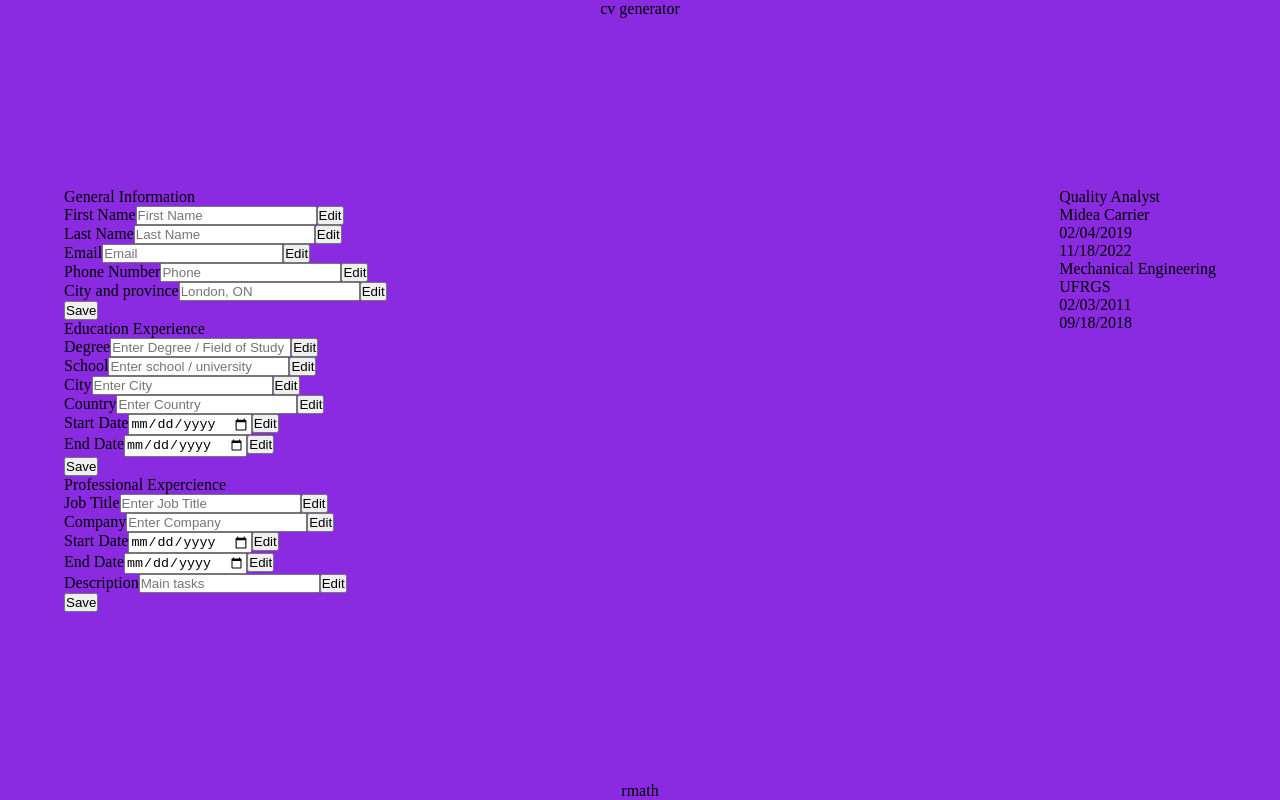
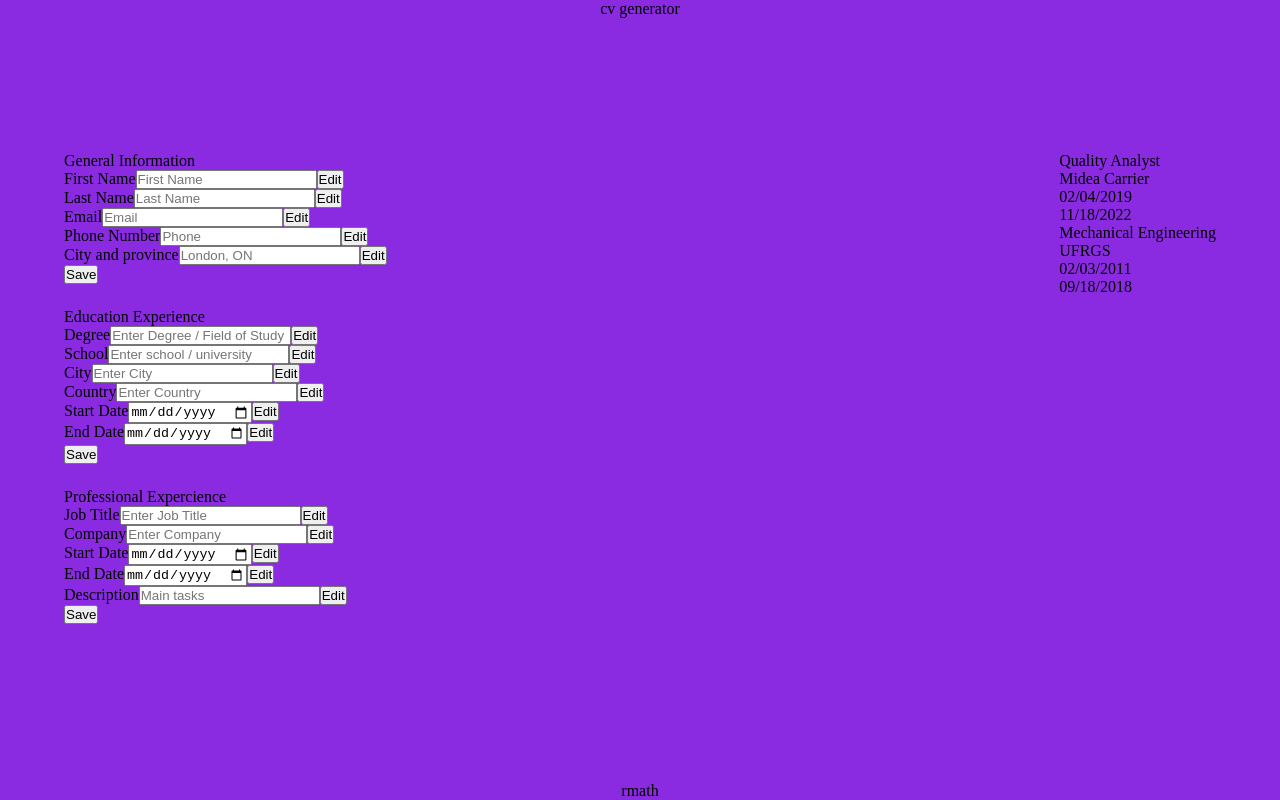
Before and after one commit to rmathr/cv-project, a React app: page / in a window 1280 px wide. Built offline with nearby package versions, Linux system fonts and the light colour scheme.

Commit message:
Refactor forms components to pass data back to their parents

```diff
--- a/src/components/App.js
+++ b/src/components/App.js
@@ -3,6 +3,7 @@ import BasicInfo from './BasicInfo';
 import Education from './Education';
 import Professional from './Professional';
 import RenderField from './RenderField';
+import BasicInfoRender from './BasicInfoRender';
 
 let info = [
   {
@@ -19,19 +20,72 @@ let info = [
   },
 ];
 class App extends Component {
+  constructor() {
+    super();
+
+    // this.state = {
+    //   basicForm: '',
+    // };
+    this.state = {
+      basicForm: '',
+      educationForm: '',
+      professionalForm: '',
+    };
+  }
+
+  saveInputValue = (obj) => {
+    for (let key in this.state) {
+      if (key === obj.form) {
+        const newState = {};
+        newState[obj.form] = obj;
+        this.setState(newState, () => {
+          console.log(this.state);
+        });
+      }
+    }
+
+    // this.setState(
+    //   {
+    //     basicForm: obj,
+    //   },
+    //   () => {
+    //     console.log(this.state);
+    //   }
+    // );
+  };
+
   render() {
     return (
       <div className="main-container">
         <header>cv generator</header>
         <div className="main-content">
           <div className="forms-fill">
-            <BasicInfo />
-            <Education />
-            <Professional />
+            <BasicInfo saveInputValue={this.saveInputValue} />
+            <Education saveInputValue={this.saveInputValue} />
+            <Professional saveInputValue={this.saveInputValue} />
           </div>
           <div className="cv-show">
-            <RenderField props={info[0]} />
-            <RenderField props={info[1]} />
+            <BasicInfoRender
+              title={info[0].title}
+              place={info[0].place}
+              startDate={info[0].startDate}
+              endDate={info[0].endDate}
+            />
+            <BasicInfoRender
+              title={info[1].title}
+              place={info[1].place}
+              startDate={info[1].startDate}
+              endDate={info[1].endDate}
+            />
+            <div>
+              <p>{this.state.basicForm.firstName}</p>
+              <p>{this.state.basicForm.lastName}</p>
+              <p>{this.state.basicForm.email}</p>
+              <p>{this.state.basicForm.phone}</p>
+              <p>{this.state.basicForm.address}</p>
+            </div>
+            {/* <RenderField props={info[0]} />
+            <RenderField props={info[1]} /> */}
           </div>
         </div>
         <footer>rmath</footer>
--- a/src/components/BasicInfo.js
+++ b/src/components/BasicInfo.js
@@ -2,36 +2,115 @@ import React, { Component } from 'react';
 import FormField from './FormField';
 
 class BasicInfo extends Component {
+  constructor(props) {
+    super(props);
+
+    this.state = {
+      firstName: '',
+      lastName: '',
+      email: '',
+      phone: '',
+      address: '',
+      form: 'basicForm',
+    };
+  }
+
+  handleChange = (e) => {
+    const name = e.target.name;
+    const newState = {};
+    newState[name] = e.target.value;
+    this.setState(newState);
+    e.preventDefault();
+  };
+
+  onSubmitForm = (e) => {
+    e.preventDefault();
+    const formData = {
+      firstName: this.state.firstName,
+      lastName: this.state.lastName,
+      email: this.state.email,
+      phone: this.state.phone,
+      address: this.state.address,
+      form: this.state.form,
+    };
+    this.props.saveInputValue(formData);
+    this.setState({
+      firstName: '',
+      lastName: '',
+      email: '',
+      phone: '',
+      address: '',
+      form: 'basicForm',
+    });
+
+    console.log(formData);
+  };
+
   render() {
     return (
       <div className="filling-form">
         <p>General Information</p>
-        <form>
-          <FormField
+        <form onSubmit={this.onSubmitForm}>
+          <div>
+            <label htmlFor="firstName">First Name</label>
+            <input
+              type="text"
+              name="firstName"
               placeholder="First Name"
-            inputID="firstName"
-            label="First Name"
+              id="firstName"
+              value={this.state.firstName}
+              onChange={this.handleChange}
             />
-          <FormField
+            <button>Edit</button>
+          </div>
+          <div>
+            <label htmlFor="lastName">Last Name</label>
+            <input
+              type="text"
+              name="lastName"
               placeholder="Last Name"
-            inputID="lastName"
-            label="Last Name"
+              id="lastName"
+              value={this.state.lastName}
+              onChange={this.handleChange}
             />
-          <FormField
+            <button>Edit</button>
+          </div>
+          <div>
+            <label htmlFor="email">Email</label>
+            <input
+              type="text"
+              name="email"
               placeholder="Email"
-            inputID="emailField"
-            label="Email"
+              id="email"
+              value={this.state.email}
+              onChange={this.handleChange}
             />
-          <FormField
+            <button>Edit</button>
+          </div>
+          <div>
+            <label htmlFor="phone">Phone Number</label>
+            <input
+              type="text"
+              name="phone"
               placeholder="Phone"
-            inputID="phoneField"
-            label="Phone Number"
+              id="phone"
+              value={this.state.phone}
+              onChange={this.handleChange}
             />
-          <FormField
+            <button>Edit</button>
+          </div>
+          <div>
+            <label htmlFor="address">City and province</label>
+            <input
+              type="text"
+              name="address"
               placeholder="London, ON"
-            inputID="addressField"
-            label="City and province"
+              id="address"
+              value={this.state.address}
+              onChange={this.handleChange}
             />
+            <button>Edit</button>
+          </div>
           <button type="submit">Save</button>
         </form>
       </div>
--- /dev/null
+++ b/src/components/BasicInfoRender.js
@@ -0,0 +1,14 @@
+import React, { Component } from 'react';
+import RenderField from './RenderField';
+
+class BasicInfoRender extends Component {
+  constructor(props) {
+    super(props);
+  }
+
+  render() {
+    return <RenderField props={this.props} />;
+  }
+}
+
+export default BasicInfoRender;
--- a/src/components/Education.js
+++ b/src/components/Education.js
@@ -2,43 +2,130 @@ import React, { Component } from 'react';
 import FormField from './FormField';
 
 class Education extends Component {
+  constructor(props) {
+    super(props);
+
+    this.state = {
+      degree: '',
+      school: '',
+      city: '',
+      country: '',
+      startDate: '',
+      endDate: '',
+      form: 'educationForm',
+    };
+  }
+
+  handleChange = (e) => {
+    const name = e.target.name;
+    const newState = {};
+    newState[name] = e.target.value;
+    this.setState(newState);
+    e.preventDefault();
+  };
+
+  onSubmitForm = (e) => {
+    e.preventDefault();
+    const formData = {
+      degree: this.state.degree,
+      school: this.state.school,
+      city: this.state.city,
+      country: this.state.country,
+      startDate: this.state.startDate,
+      endDate: this.state.endDate,
+      form: this.state.form,
+    };
+    this.props.saveInputValue(formData);
+    this.setState({
+      degree: '',
+      school: '',
+      city: '',
+      country: '',
+      startDate: '',
+      endDate: '',
+      form: 'educationForm',
+    });
+
+    console.log(formData);
+  };
+
   render() {
     return (
       <div className="filling-form">
         <p>Education Experience</p>
-        <form>
-          <FormField
+        <form onSubmit={this.onSubmitForm}>
+          <div>
+            <label htmlFor="degree">Degree</label>
+            <input
+              type="text"
+              name="degree"
               placeholder="Enter Degree / Field of Study"
-            inputID="degreeField"
-            label="Degree"
+              id="degree"
+              value={this.state.degree}
+              onChange={this.handleChange}
             />
-          <FormField
+            <button>Edit</button>
+          </div>
+          <div>
+            <label htmlFor="school">School</label>
+            <input
+              type="text"
+              name="school"
               placeholder="Enter school / university"
-            inputID="schoolField"
-            label="School"
+              id="school"
+              value={this.state.school}
+              onChange={this.handleChange}
             />
-          <FormField
+            <button>Edit</button>
+          </div>
+          <div>
+            <label htmlFor="city">City</label>
+            <input
+              type="text"
+              name="city"
               placeholder="Enter City"
-            inputID="educationCity"
-            label="City"
+              id="city"
+              value={this.state.city}
+              onChange={this.handleChange}
             />
-          <FormField
+            <button>Edit</button>
+          </div>
+          <div>
+            <label htmlFor="country">Country</label>
+            <input
+              type="text"
+              name="country"
               placeholder="Enter Country"
-            inputID="educationCountry"
-            label="Country"
+              id="country"
+              value={this.state.country}
+              onChange={this.handleChange}
             />
-          <FormField
+            <button>Edit</button>
+          </div>
+          <div>
+            <label htmlFor="startDate">Start Date</label>
+            <input
               type="date"
+              name="startDate"
               placeholder="mm / dd / yy"
-            inputID="startDateEducation"
-            label="Start Date"
+              id="startDate"
+              value={this.state.startDate}
+              onChange={this.handleChange}
             />
-          <FormField
+            <button>Edit</button>
+          </div>
+          <div>
+            <label htmlFor="endDate">End Date</label>
+            <input
               type="date"
+              name="endDate"
               placeholder="mm / dd / yy"
-            inputID="EndDateEducation"
-            label="End Date"
+              id="endDate"
+              value={this.state.endDate}
+              onChange={this.handleChange}
             />
+            <button>Edit</button>
+          </div>
           <button type="submit">Save</button>
         </form>
       </div>
--- a/src/components/Professional.js
+++ b/src/components/Professional.js
@@ -2,39 +2,115 @@ import React, { Component } from 'react';
 import FormField from './FormField';
 
 class Professional extends Component {
+  constructor(props) {
+    super(props);
+
+    this.state = {
+      jobTitle: '',
+      company: '',
+      startDatePro: '',
+      endDatePro: '',
+      mainTasks: '',
+      form: 'professionalForm',
+    };
+  }
+
+  handleChange = (e) => {
+    const name = e.target.name;
+    const newState = {};
+    newState[name] = e.target.value;
+    this.setState(newState);
+    e.preventDefault();
+  };
+
+  onSubmitForm = (e) => {
+    e.preventDefault();
+    const formData = {
+      jobTitle: this.state.jobTitle,
+      company: this.state.company,
+      startDatePro: this.state.startDatePro,
+      endDatePro: this.state.endDatePro,
+      mainTasks: this.state.mainTasks,
+      form: this.state.form,
+    };
+    this.props.saveInputValue(formData);
+    this.setState({
+      jobTitle: '',
+      company: '',
+      startDatePro: '',
+      endDatePro: '',
+      mainTasks: '',
+      form: 'professionalForm',
+    });
+
+    console.log(formData);
+  };
+
   render() {
     return (
       <div className="filling-form">
         <p>Professional Expercience</p>
-        <form>
-          <FormField
+        <form onSubmit={this.onSubmitForm}>
+          <div>
+            <label htmlFor="jobTitle">Job Title</label>
+            <input
+              type="text"
+              name="jobTitle"
               placeholder="Enter Job Title"
-            inputID="jobTitle"
-            label="Job Title"
+              id="jobTitle"
+              value={this.state.jobTitle}
+              onChange={this.handleChange}
             />
-          <FormField
+            <button>Edit</button>
+          </div>
+          <div>
+            <label htmlFor="company">Company</label>
+            <input
+              type="text"
+              name="company"
               placeholder="Enter Company"
-            inputID="companyField"
-            label="Company"
+              id="company"
+              value={this.state.company}
+              onChange={this.handleChange}
             />
-          <FormField
+            <button>Edit</button>
+          </div>
+          <div>
+            <label htmlFor="startDatePro">Start Date</label>
+            <input
               type="date"
+              name="startDatePro"
               placeholder="mm / dd / yy"
-            inputID="startDateProfessional"
-            label="Start Date"
+              id="startDatePro"
+              value={this.state.startDatePro}
+              onChange={this.handleChange}
             />
-          <FormField
+            <button>Edit</button>
+          </div>
+          <div>
+            <label htmlFor="endDatePro">End Date</label>
+            <input
               type="date"
+              name="endDatePro"
               placeholder="mm / dd / yy"
-            inputID="EndDateProfessional"
-            label="End Date"
+              id="endDatePro"
+              value={this.state.endDatePro}
+              onChange={this.handleChange}
             />
-          <FormField
+            <button>Edit</button>
+          </div>
+          <div>
+            <label htmlFor="mainTasks">Description</label>
+            <input
               type="textarea"
+              name="mainTasks"
               placeholder="Main tasks"
-            inputID="mainTasks"
-            label="Description"
+              id="mainTasks"
+              value={this.state.mainTasks}
+              onChange={this.handleChange}
             />
+            <button>Edit</button>
+          </div>
           <button type="submit">Save</button>
         </form>
       </div>
--- a/src/style.css
+++ b/src/style.css
@@ -22,3 +22,7 @@ body{
     flex-direction: row;
     justify-content: space-between;
 }
+
+.filling-form {
+    margin-bottom: 24px;
+}
```
Lines whose indentation alone changed are shown as unchanged.
